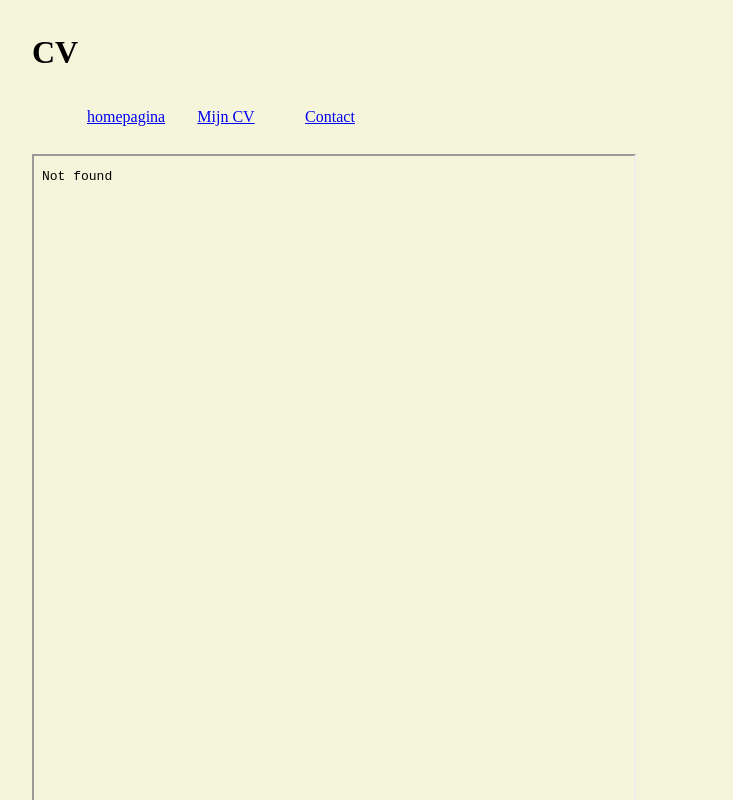
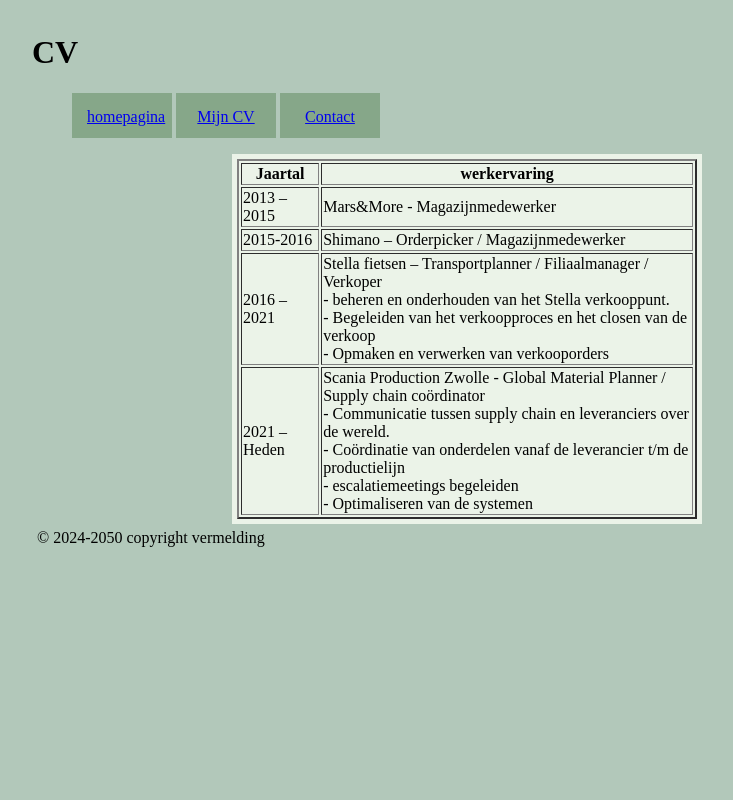
Before and after one commit to Ninjaburrito0/huiswerk-les15, a plain HTML site: page mijncv.html in a window 1280 px wide. Shown: the top 800 px of the page, without its empty margins (173-906 px from the left). Drawn offline with Linux system fonts and the light colour scheme.

Commit message:
Add files via upload

```diff
--- a/mijncv.html
+++ b/mijncv.html
@@ -6,16 +6,43 @@
 </head>
 <body id="CV">
     <h1>CV</h1>
-    <div id="menuknoppen"></div>
+    <div id="menuknoppen">
     <ul>
     <li><a href="Index.html">homepagina</a></li>
     <li><a href="mijncv.html">Mijn CV</a></li>
     <li><a href="contact.html">Contact</a></li>
     </ul>
+    </div>
+    <div id="mijncv">
+<table border="2">
+<th>Jaartal</th>
+<th>werkervaring</th>
+<tr>
+<td>2013 – 2015 </td>
+<td>Mars&More - Magazijnmedewerker</td>
+</tr>
+<tr>
+    <td>2015-2016</td>
+    <td>Shimano – Orderpicker / Magazijnmedewerker</td>
+</tr>
+<tr>
+    <td>2016 – 2021</td>
+    <td>Stella fietsen – Transportplanner / Filiaalmanager / Verkoper <br>
+        - beheren en onderhouden van het Stella verkooppunt. <br>
+        - Begeleiden van het verkoopproces en het closen van de verkoop <br>
+        - Opmaken en verwerken van verkooporders</td>
+</tr>
+<tr>
+    <td>2021 – Heden</td>
+    <td>Scania Production Zwolle - Global Material Planner / Supply chain coördinator <br>
+        - Communicatie tussen supply chain en leveranciers over de wereld. <br>
+        - Coördinatie van onderdelen vanaf de leverancier t/m de productielijn <br>
+        - escalatiemeetings begeleiden <br>
+        - Optimaliseren van de systemen </td>
+</tr>
+</table>
 </div>
-<iframe width="600" height="800" src="CV Roy Groen.pdf" title="CV Roy Groen" frameborder="1"></iframe>
-</iframe>
-</body>
 <footer>
     © 2024-2050 copyright vermelding
 </footer>
+</body>
--- a/opdracht.css
+++ b/opdracht.css
@@ -1,5 +1,5 @@
 .menuknoppen {
-    color: blue;
+    color: #86A789;
     text-decoration: none;
     }
     li{
@@ -9,7 +9,7 @@
     padding: 15px;
     text-align: center;
     color: white;
-    background-color: rgb blue;
+    background-color: #86A789;
     border-top:2px black;
     border-right:2px black;
     border-bottom:2px black;
@@ -20,33 +20,39 @@
     border-style: none;
     }
 #Index {
-    background-color: rgb(208, 255, 0);
+    background-color: #B2C8BA;
     padding: 5px;
     Margin-left:200px;
     margin-right:200px;
 }
 
 #CV {
-    background-color: beige;
+    background-color: #B2C8BA;
+    padding: 5px;
+    Margin-left:200px;
+    margin-right:200px;
+}
+#mijncv {
+    background-color: #EBF3E8;
     padding: 5px;
     Margin-left:200px;
     margin-right:200px;
 }
 #contact {
-    background-color: brown;
+    background-color: #B2C8BA;
     padding: 5px;
     Margin-left:200px;
     margin-right:200px;
 
 }
 #contactformulier {
-    background-color: blueviolet;
+    background-color: #EBF3E8;
     padding: 5px;
     Margin-left:200px;
     margin-right:200px;
 }
 #mezelf {
-    background-color: bisque;
+    background-color: #D2E3C8;
     Margin-left:200px;
     margin-right:200px;
 }
```
Also changed, not shown: Index.html (+3 -2 lines), contact.html (+8 -6 lines).
